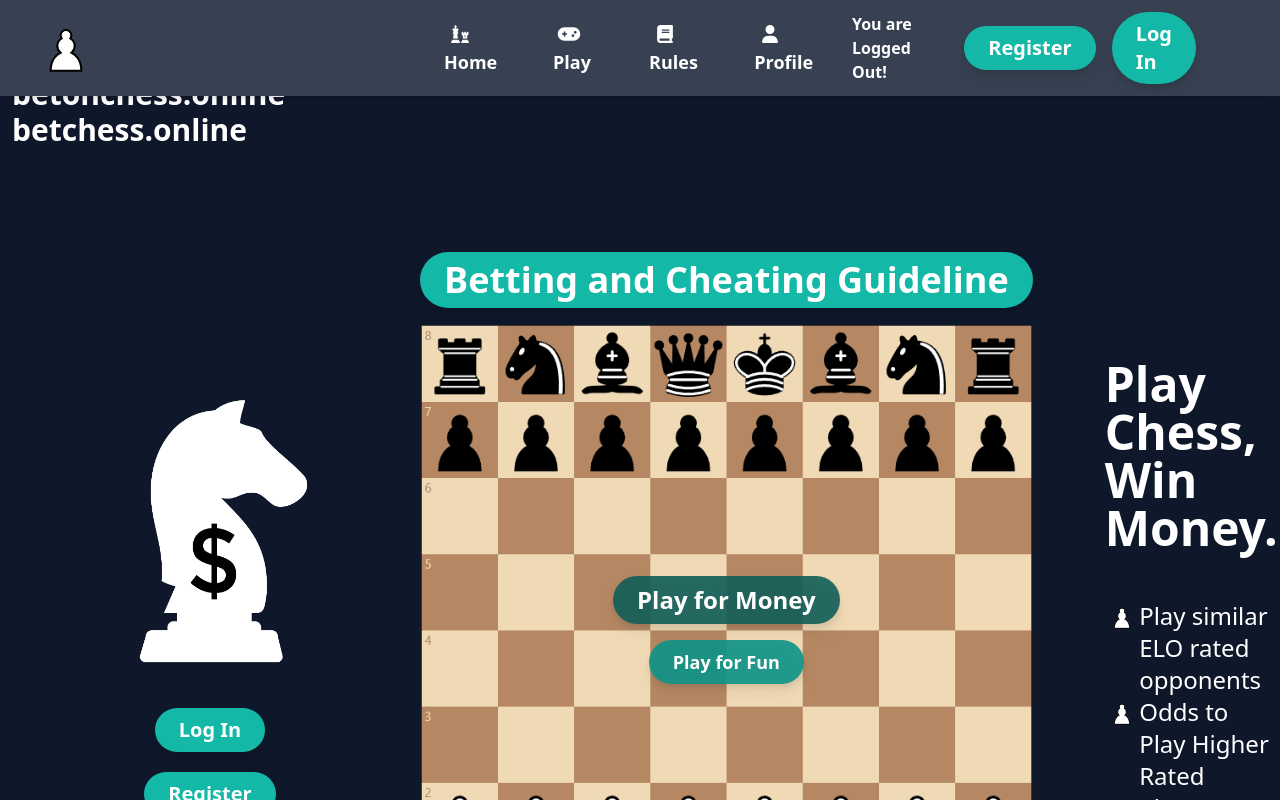
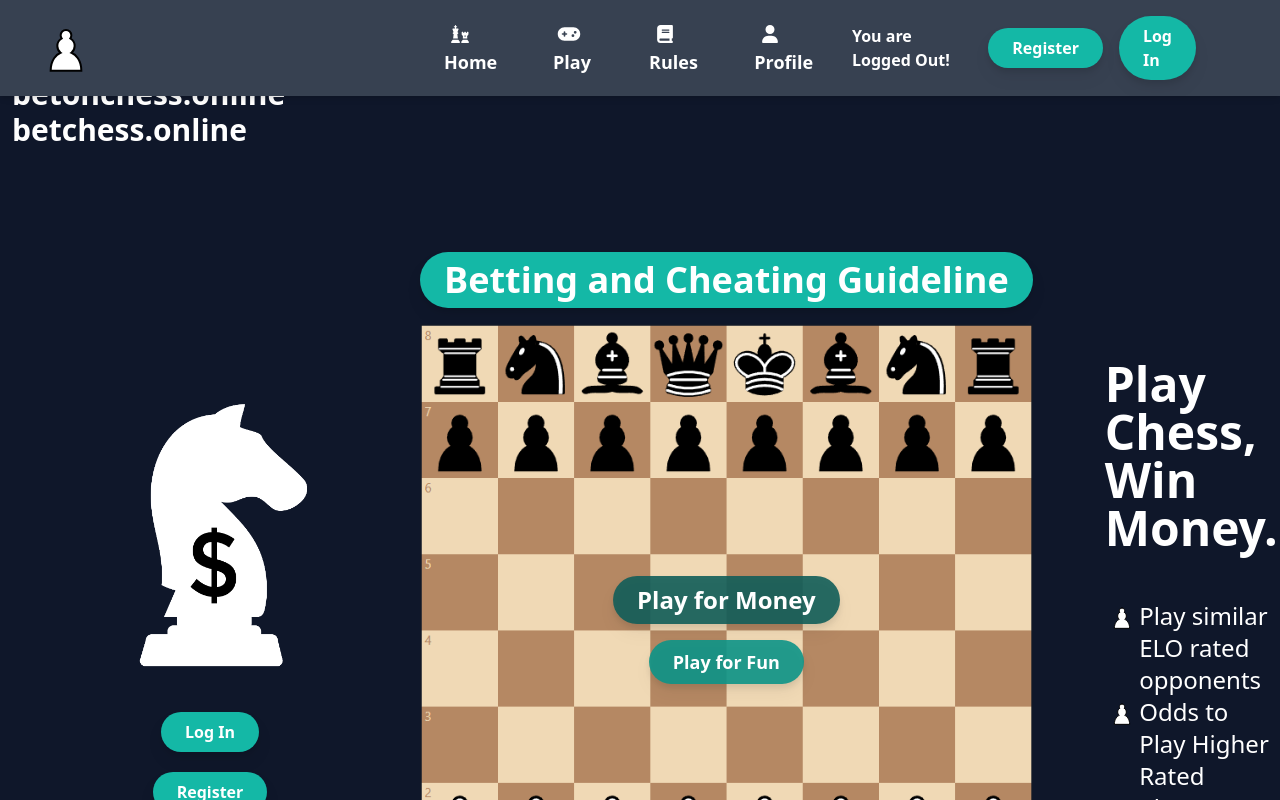
Before and after one commit to Eggysgames/BetChess, a Next.js app: page / in a window 1280 px wide. Shown: the top 800 px of the page. Built offline with nearby package versions, Linux system fonts and the light colour scheme.

Commit message:
TopNav
TopNav

```diff
--- a/components/StyledButton.tsx
+++ b/components/StyledButton.tsx
@@ -49,7 +49,7 @@ export const GridButton = ({
 export const DefaultButton = ({ inserttext, link }: DefaultProps) => {
   return (
     <Link
-      className={`bg-teal-500 hover:bg-teal-700 text-xl inline-block text-white font-bold py-2 px-6 rounded-full border-none drop-shadow-lg`}
+      className={`bg-teal-500 hover:bg-teal-700 text-md inline-block text-white font-bold py-2 px-6 rounded-full border-none drop-shadow-lg`}
       href={link}
     >
       {inserttext}
--- a/components/topnav.tsx
+++ b/components/topnav.tsx
@@ -21,8 +21,8 @@ const supabase = createClient(
 const Topnav = () => {
   const [session, setSession] = useState<Session | null>(null);
   const router = useRouter();
+  const [isLoading, setIsLoading] = useState(true);
 
-  useEffect(() => {
   const fetchData = async () => {
     const { data: sessionData, error } = await supabase.auth.getSession();
     if (error) {
@@ -32,7 +32,8 @@ const Topnav = () => {
     }
   };
 
-    fetchData();
+  useEffect(() => {
+    fetchData().then(() => setIsLoading(false)); // Set loading to false when data is fetched
   }, []);
 
   const handleLogout = async () => {
@@ -107,13 +108,20 @@ const Topnav = () => {
           </div>
 
           <div>
+            {!isLoading && (
+              <div className="text-white mr-16 flex justify-end dropshadow">
                 {session ? (
-              <div className="text-white mr-16 flex justify-end">
-                <span className="mr-4 ">
-                  Logged in as{" "}
-                  <span className="underline text-sky-300">
+                  <div className="mr-4">
+                    Logged in as :{" "}
+                    <Image
+                      className="inline-block ml-1 mr-1"
+                      src="/defaulticon.png"
+                      alt="Logo"
+                      width={40}
+                      height={40}
+                    />
+                    <span className="underline text-sky-300 mr-4">
                       {session.user?.email}
-                  </span>
                     </span>
                     <button
                       onClick={handleLogout}
@@ -123,7 +131,7 @@ const Topnav = () => {
                     </button>
                   </div>
                 ) : (
-              <div className="text-white flex items-center justify-end mr-16">
+                  <div className="flex items-center">
                     <span className="mr-4">You are Logged Out!</span>
                     <span className="mr-4">
                       <DefaultButton inserttext="Register" link="/register" />
@@ -134,6 +142,8 @@ const Topnav = () => {
                   </div>
                 )}
               </div>
+            )}
+          </div>
         </div>
       </header>
     </div>
```
Also changed, not shown: public/defaulticon.png (added). Lines whose indentation alone changed are shown as unchanged.
